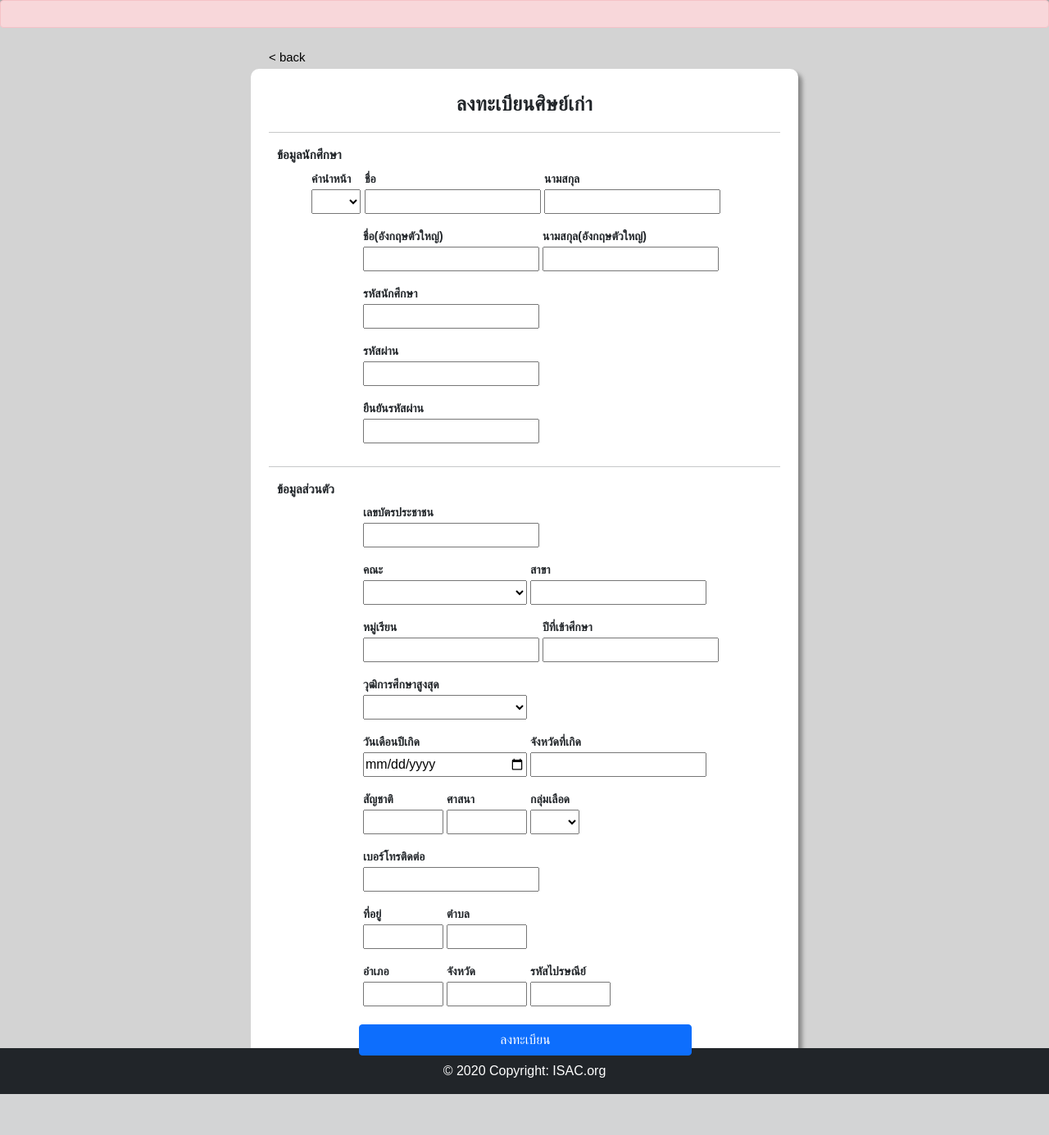
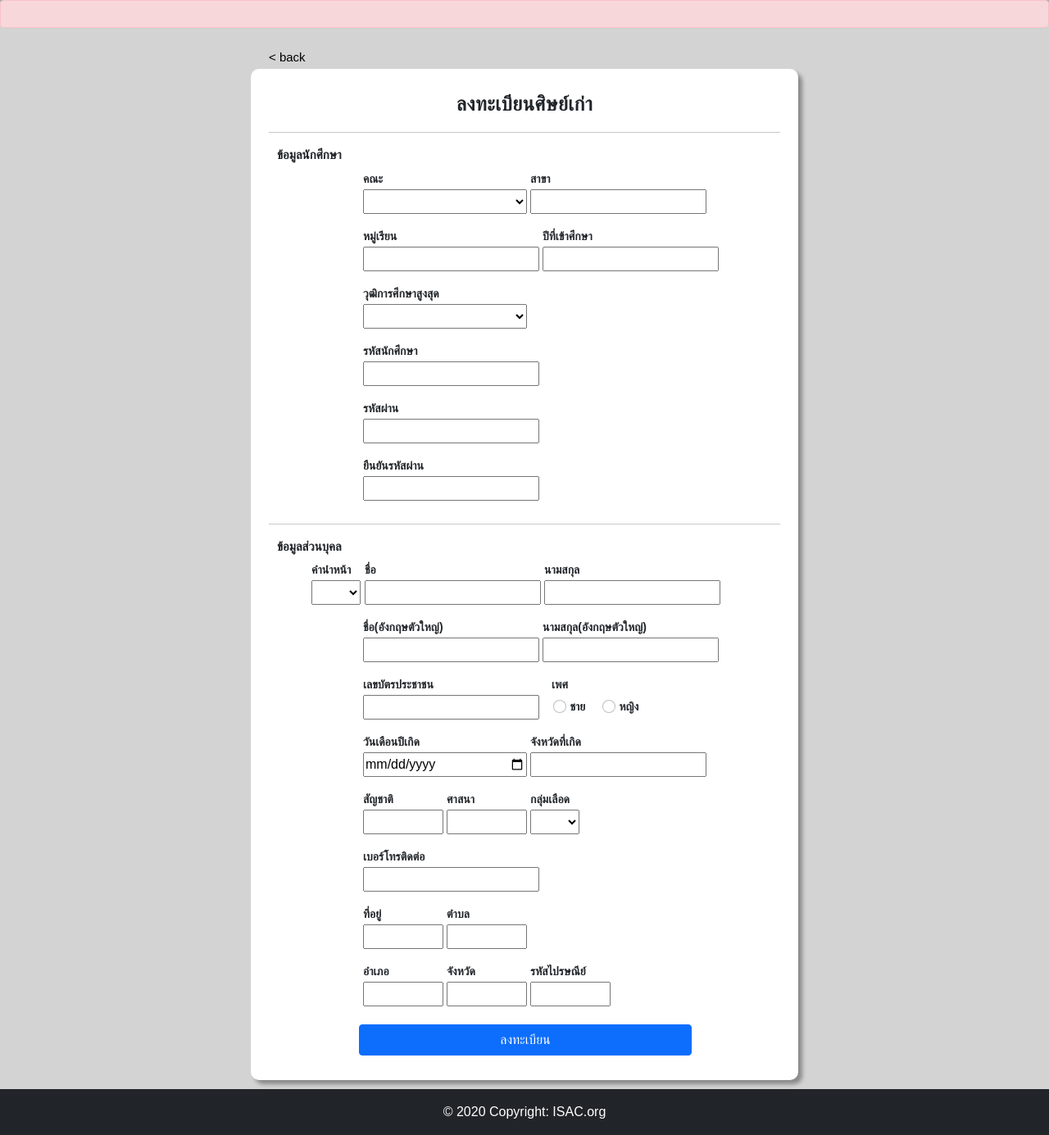
Before and after one commit to ntpoom9/alumni_project, a PHP site: template alumni_project/app/Views/register.php in a window 1280 px wide. Shown: the part 71-1456 px from the top of the page at 82% size. Before the commit the page ends 1406 px from the top, so only its background shows below. Run offline with PHP 8.4, Linux system fonts and the light colour scheme; the template is opened without the code that fills it, so the values that code supplies are empty.

Commit message:
update sex and register

```diff
--- a/alumni_project/app/Controllers/Register.php
+++ b/alumni_project/app/Controllers/Register.php
@@ -25,6 +25,7 @@ $rules = [
     'FName_eng' => 'required|min_length[3]|max_length[20]',
     'LName_eng' => 'required|min_length[3]|max_length[20]',
     'id_cardnumber' => 'required|min_length[13]|max_length[13]',
+    'sex' => 'required|min_length[1]|max_length[10]',
     'faculty' => 'required|min_length[3]|max_length[100]',
     'major' => 'required|min_length[3]|max_length[100]',
     'section' => 'required|min_length[3]|max_length[100]',
@@ -53,6 +54,7 @@ $data = [
     'FName_eng' =>$this->request->getVar('FName_eng'),
     'LName_eng' =>$this->request->getVar('LName_eng'),
     'id_cardnumber' =>$this->request->getVar('id_cardnumber'),
+    'sex' =>$this->request->getVar('sex'),
     'faculty' =>$this->request->getVar('faculty'),
     'major' =>$this->request->getVar('major'),
     'section' =>$this->request->getVar('section'),
--- a/alumni_project/app/Models/UserModel.php
+++ b/alumni_project/app/Models/UserModel.php
@@ -14,6 +14,7 @@ class UserModel extends Model {
         'FName_eng',
         'LName_eng',
         'id_cardnumber',
+        'sex',
         'faculty',
         'major',
         'section',
--- a/alumni_project/app/Views/register.php
+++ b/alumni_project/app/Views/register.php
@@ -30,7 +30,7 @@
     #container {
         background-color: lightgray;
         width: 100%;
-        height: 1350px;
+        height: 1400px;
     }
 
     .navbar-brand {
@@ -173,6 +173,23 @@
         font-weight: 300;
 
     }
+    #sexText {
+            display: inline;
+        }
+    #sexMr {
+            padding-top: 30px;
+            width: 60px;
+        }
+
+        #sexMrs {
+            padding-top: 30px;
+            width: 60px;
+        }
+
+        #sexLabel {
+            padding-top: 5px;
+            width: 0px;
+        }
     </style>
 
 
@@ -236,78 +253,10 @@
                 <div id="u1_text">
                     <p><span>ลงทะเบียนศิษย์เก่า</span></p>
                 </div>
+
+<!-- ------------------------------------------------(ข้อมูลนักศึกษา)---------------------------------------------------------------- -->
                 <hr>
                 <div id="hr">ข้อมูลนักศึกษา</div>
-
-                <div class="form-row">
-                    <div class="form-group">
-                        <label for="name" style="width: 61px;">คำนำหน้า</label>
-                        <select class="select" id="name_prefix" name="name_prefix">
-                            <option selected>&nbsp;&nbsp;&nbsp;&nbsp;</option>
-                            <option value="นาย">นาย</option>
-                            <option value="น.ส.">น.ส.</option>
-                            <option value="นาง">นาง</option>
-                        </select>
-                    </div>
-                    <div class="form-group">
-                        <label for="name">ชื่อ</label>
-                        <input type="text" name="FName" id="FName" required="" value="<?= set_value('FName'); ?>">
-                    </div>
-                    <div class="form-group">
-                        <label for="father_name">นามสกุล</label>
-                        <input type="text" name="LName" id="LName" required="" value="<?= set_value('lName'); ?>">
-                    </div>
-                </div>
-
-                <div class="form-row">
-                    <div class="form-group" id="regis0">
-                        <label for="FnEng">ชื่อ(อังกฤษตัวใหญ่)</label>
-                        <input type="text" name="FName_eng" id="FName_eng" required=""
-                            value="<?= set_value('FName_eng'); ?>" onkeyup="upperCharacter()">
-                    </div>
-
-                    <div class="form-group">
-                        <label for="LnEng">นามสกุล(อังกฤษตัวใหญ่)</label>
-                        <input type="text" name="LName_eng" id="LName_eng" required=""
-                            value="<?= set_value('LName_eng'); ?>" onkeyup="upperCharacter()">
-                    </div>
-                </div>
-
-
-                <div class="form-row">
-                    <div class="form-group" id="regis0">
-                        <label for="name">รหัสนักศึกษา</label>
-                        <input type="text" name="stu_id" id="stu_id" required="" value="<?= set_value('stu_id'); ?>">
-                    </div>
-                </div>
-
-                <div class="form-row">
-                    <div class="form-group" id="regis0">
-                        <label for="name">รหัสผ่าน</label>
-                        <input type="password" name="password" id="password" required="">
-                    </div>
-                </div>
-
-                <div class="form-row">
-                    <div class="form-group" id="regis0">
-                        <label for="name">ยืนยันรหัสผ่าน</label>
-                        <input type="password" name="confpassword" id="confpassword" required="">
-                    </div>
-                </div>
-
-                <hr>
-                <div id="hr">ข้อมูลส่วนตัว</div>
-
-
-
-
-                <div class="form-row">
-                    <div class="form-group" id="regis0">
-                        <label for="FnEng">เลขบัตรประชาชน</label>
-                        <input type="text" name="id_cardnumber" id="id_cardnumber" required=""
-                            value="<?= set_value('id_cardnumber'); ?>">
-                    </div>
-                </div>
 
                 <div class="form-row">
                     <div class="form-group" id="regis0">
@@ -357,6 +306,91 @@
                             value="<?//= set_value('edu_level'); ?>"> -->
                     </div>
                 </div>
+
+
+                <div class="form-row">
+                    <div class="form-group" id="regis0">
+                        <label for="name">รหัสนักศึกษา</label>
+                        <input type="text" name="stu_id" id="stu_id" required="" value="<?= set_value('stu_id'); ?>">
+                    </div>
+                </div>
+
+                <div class="form-row">
+                    <div class="form-group" id="regis0">
+                        <label for="name">รหัสผ่าน</label>
+                        <input type="password" name="password" id="password" required="">
+                    </div>
+                </div>
+
+                <div class="form-row">
+                    <div class="form-group" id="regis0">
+                        <label for="name">ยืนยันรหัสผ่าน</label>
+                        <input type="password" name="confpassword" id="confpassword" required="">
+                    </div>
+                </div>
+
+
+
+   <!-- ------------------------------------------(ข้อมูลส่วนบุค)------------------------------------------------------------------------- -->
+                <hr>
+                <div id="hr">ข้อมูลส่วนบุคล</div>
+
+
+                <div class="form-row">
+                    <div class="form-group">
+                        <label for="name" style="width: 61px;">คำนำหน้า</label>
+                        <select class="select" id="name_prefix" name="name_prefix">
+                            <option selected>&nbsp;&nbsp;&nbsp;&nbsp;</option>
+                            <option value="นาย">นาย</option>
+                            <option value="น.ส.">น.ส.</option>
+                            <option value="นาง">นาง</option>
+                        </select>
+                    </div>
+                    <div class="form-group">
+                        <label for="name">ชื่อ</label>
+                        <input type="text" name="FName" id="FName" required="" value="<?= set_value('FName'); ?>">
+                    </div>
+                    <div class="form-group">
+                        <label for="father_name">นามสกุล</label>
+                        <input type="text" name="LName" id="LName" required="" value="<?= set_value('lName'); ?>">
+                    </div>
+                </div>
+
+                <div class="form-row">
+                    <div class="form-group" id="regis0">
+                        <label for="FnEng">ชื่อ(อังกฤษตัวใหญ่)</label>
+                        <input type="text" name="FName_eng" id="FName_eng" required=""
+                            value="<?= set_value('FName_eng'); ?>" onkeyup="upperCharacter()">
+                    </div>
+
+                    <div class="form-group">
+                        <label for="LnEng">นามสกุล(อังกฤษตัวใหญ่)</label>
+                        <input type="text" name="LName_eng" id="LName_eng" required=""
+                            value="<?= set_value('LName_eng'); ?>" onkeyup="upperCharacter()">
+                    </div>
+                </div>
+
+                <div class="form-row">
+                    <div class="form-group" id="regis0">
+                        <label for="FnEng">เลขบัตรประชาชน</label>
+                        <input type="text" name="id_cardnumber" id="id_cardnumber" required=""
+                            value="<?= set_value('id_cardnumber'); ?>">
+                    </div>
+                    <div style="display:flex; padding-left: 13px;">
+                        <label id="sexLabel">เพศ</label>
+                        <div class="form-group" id="sexMr">
+
+                            <input class="form-check-input" type="radio" name="sex" value="Mr.">
+                            <label id="sexText">ชาย</label>
+                        </div>
+                        <div class="form-group" id="sexMrs">
+                            <input class="form-check-input" type="radio" name="sex" value="Mrs.">
+                            <label id="sexText">หญิง</label>
+                        </div>
+                    </div>
+                </div>
+
+
 
 
 
```
